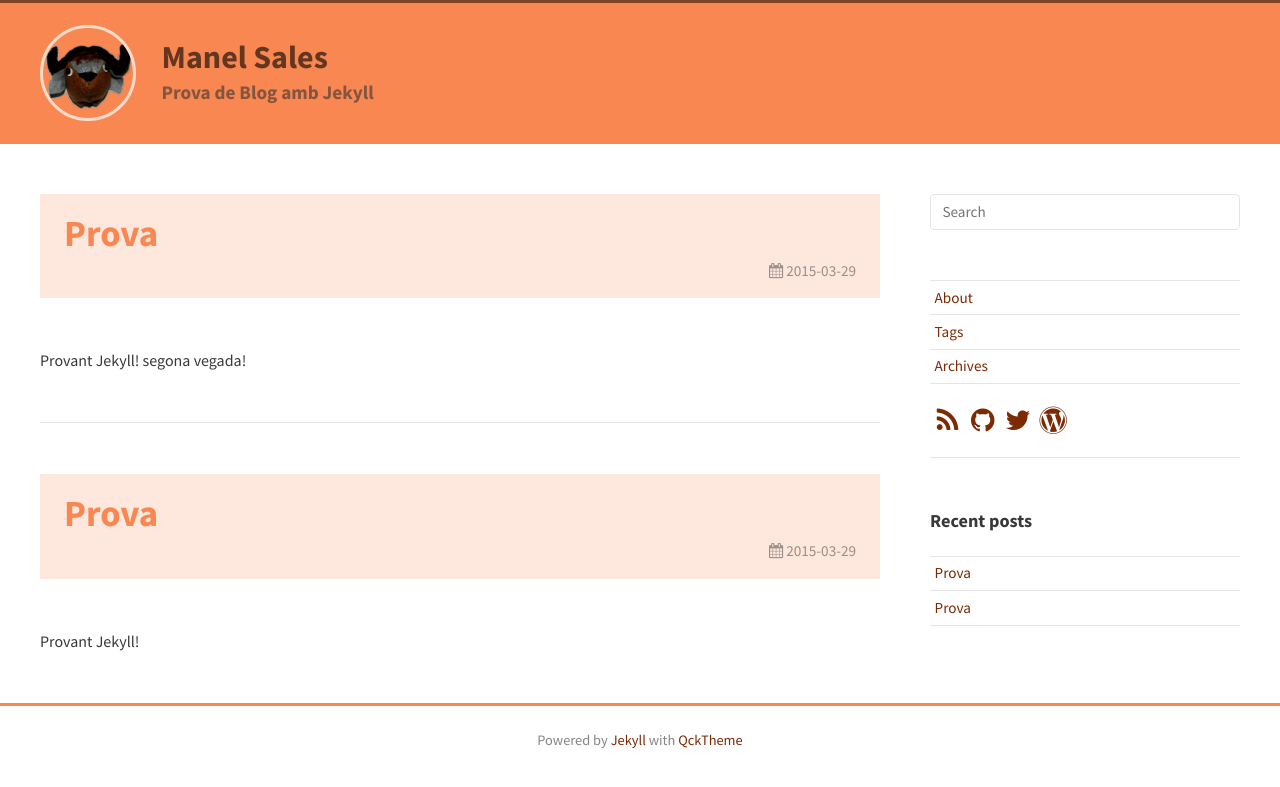
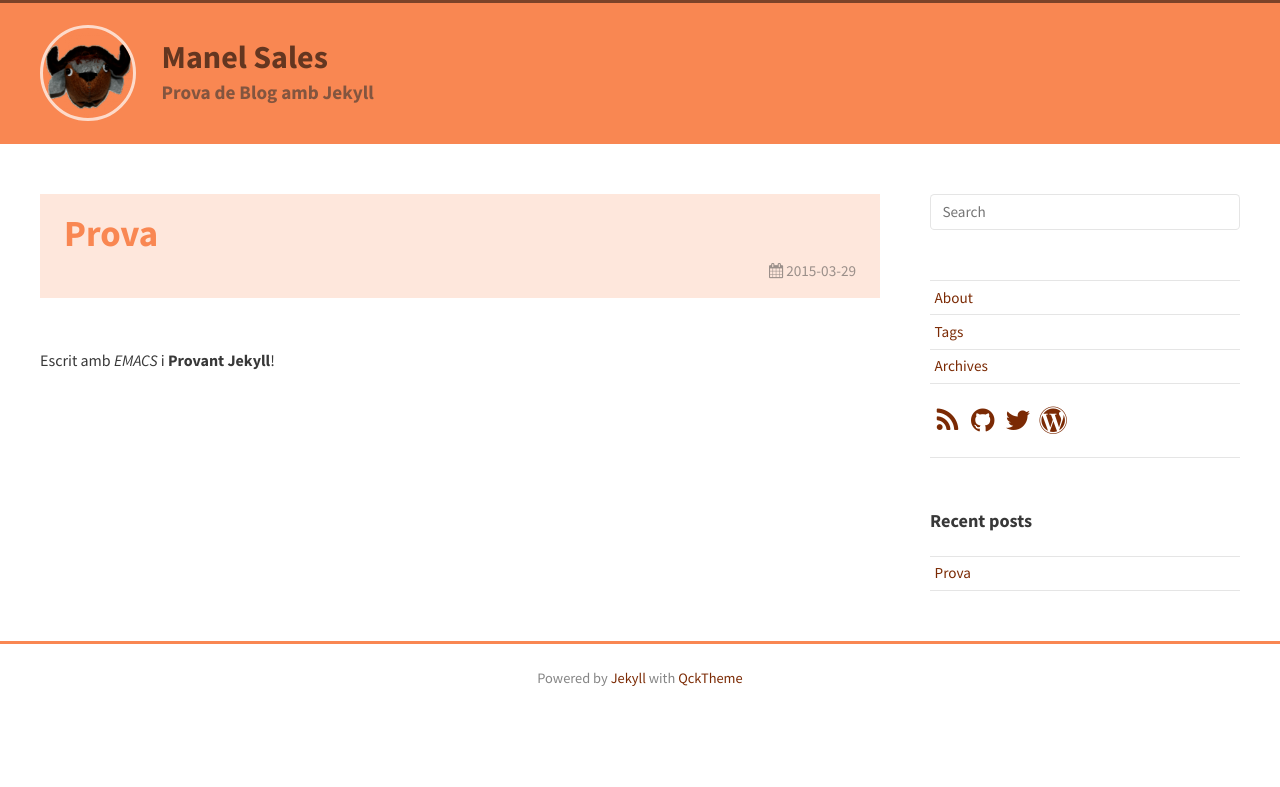
Before and after one commit to manelsales/manelsales.github.io, a Jekyll site: the page built from index.html, in a window 1280 px wide. Shown: the top 787 px of the page. Built offline with Jekyll 4.4.1, drawn with Linux system fonts in a browser that asks for light colours; nearby versions of some CDN libraries; Markdown is read by kramdown in place of the engine named in the settings; the list of posts is cut into pages by our own code.

Commit message:
Initial commit

```diff
--- a/_posts/2015-03-29-proves.md
+++ b/_posts/2015-03-29-proves.md
@@ -5,4 +5,4 @@ date:   2015-03-29 20:53:38
 categories: jekyll test
 ---
 
-Provant Jekyll!
+Escrit amb *EMACS* i **Provant Jekyll**!
--- a/_posts/2015-03-29-proves2.md
+++ /dev/null
@@ -1,8 +0,0 @@
----
-layout: post
-title:  "Prova"
-date:   2015-03-29 21:53:38
-categories: jekyll test2
----
-
-Provant Jekyll! segona vegada!
```
